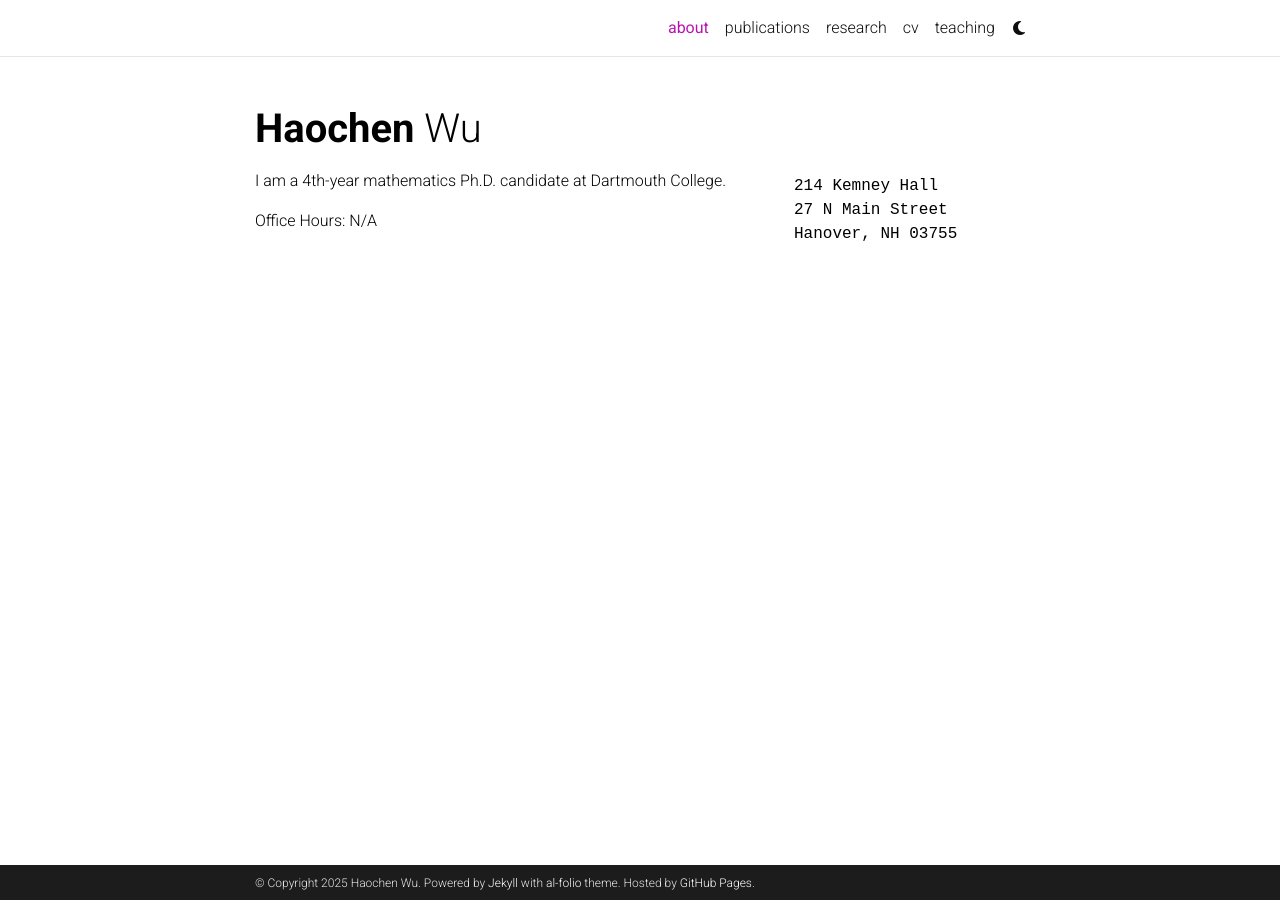
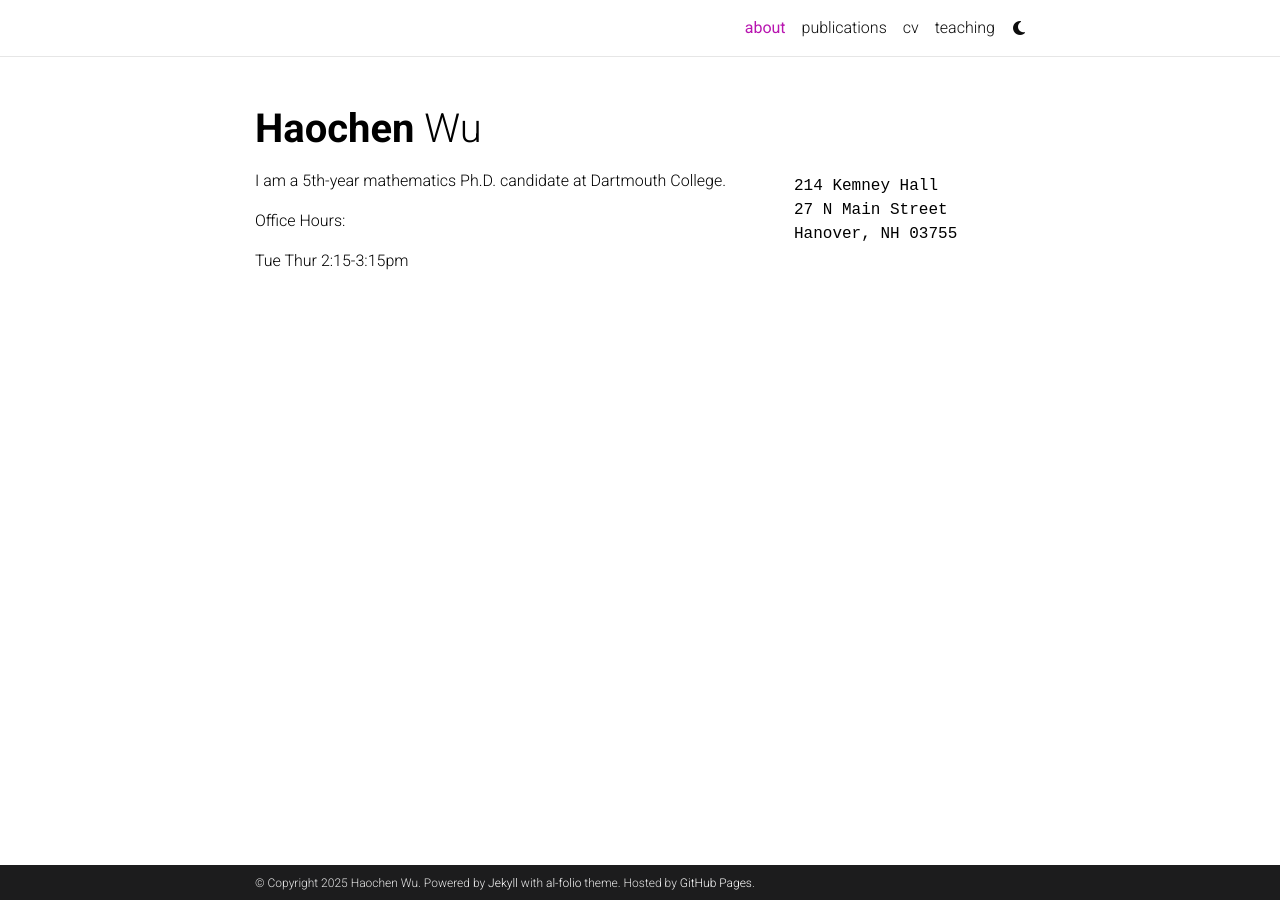
Before and after one commit to haochenwumath/haochenwumath.github.io, a Jekyll site: the page built from _pages/about.md, in a window 1280 px wide. Built offline with Jekyll 4.4.1, drawn with Linux system fonts in a browser that asks for light colours; comment, search, counter and statistics services are not loaded; a style sheet for code colours, icons or effects is not loaded.

Commit message:
2025.10 Update

```diff
--- a/_pages/about.md
+++ b/_pages/about.md
@@ -19,7 +19,9 @@
 social: false  # includes social icons at the bottom of the page
 ---
 
-I am a 4th-year mathematics Ph.D. candidate at Dartmouth College.
+I am a 5th-year mathematics Ph.D. candidate at Dartmouth College.
 
 
-Office Hours: N/A
+Office Hours:
+
+Tue Thur 2:15-3:15pm
```
Also changed, not shown: _pages/projects.md (+1 -1 lines), 1 other file.
